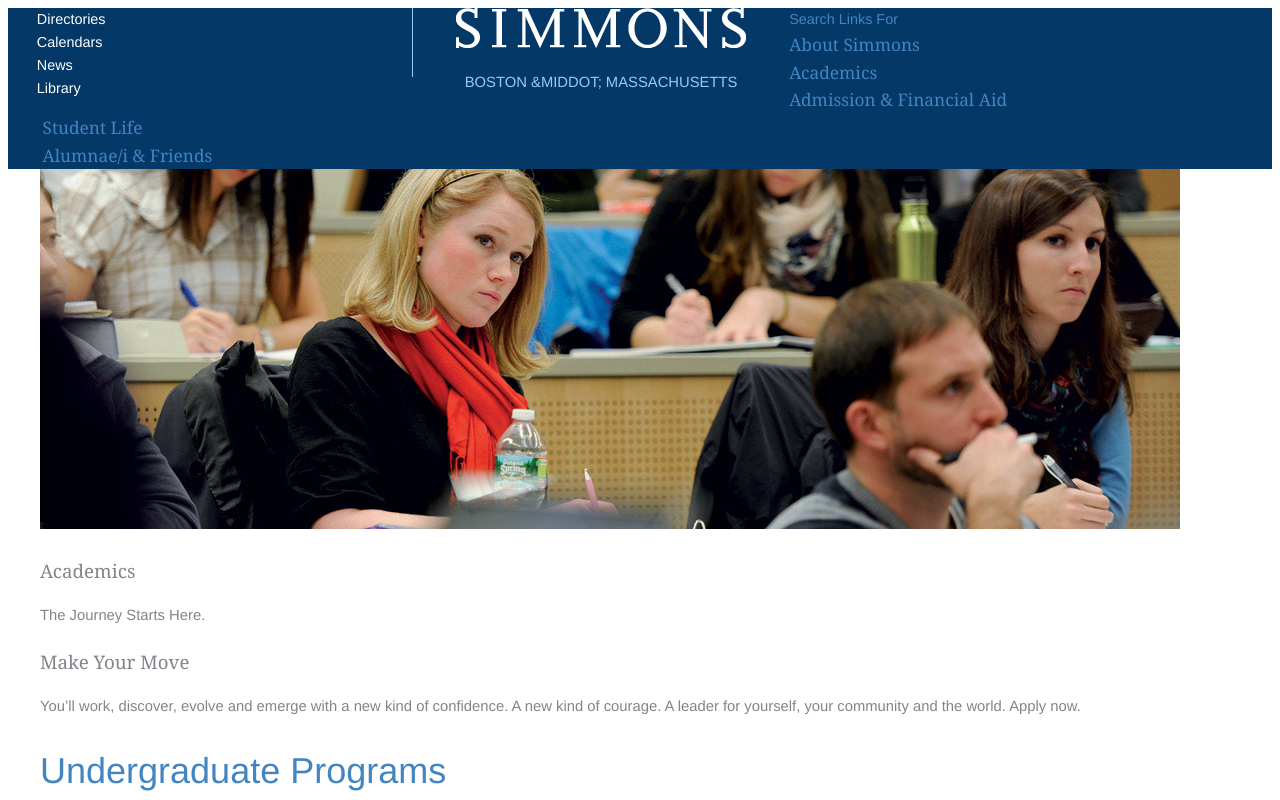
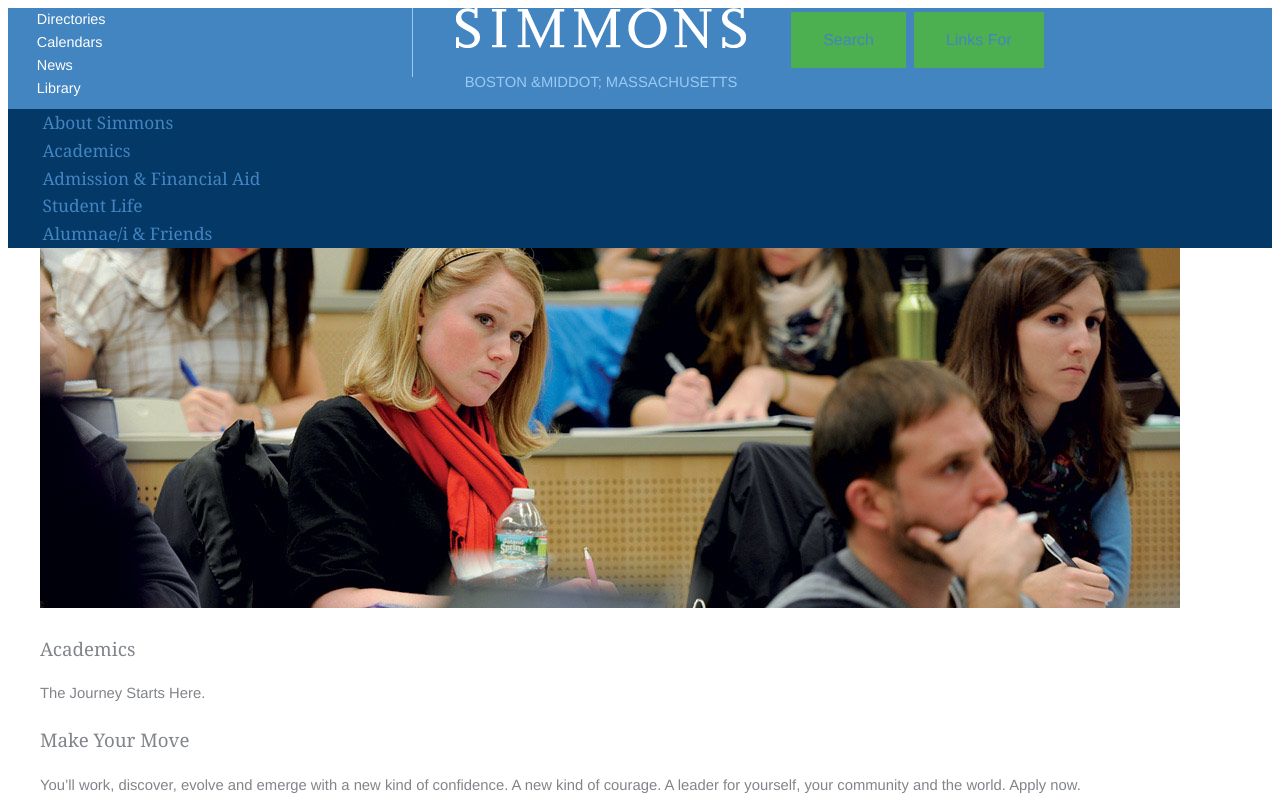
Before and after one commit to 2s101/Simmons, a plain HTML site: page index.html in a window 1280 px wide. Shown: the top 800 px of the page. Drawn offline with Linux system fonts and the light colour scheme.

Commit message:
clearfix hack

```diff
--- a/css/styles.css
+++ b/css/styles.css
@@ -142,3 +142,22 @@ nav ol {
   margin: 0;
   padding: 0;
 }
+
+.clearfix::after {
+	content: "";
+	clear: both;
+	display: table;
+  }
+
+.button {
+	background-color: #4CAF50;
+	border: none;
+	color: white;
+	padding: 15px 32px;
+	text-align: center;
+	text-decoration: none;
+	display: inline-block;
+	font-size: 16px;
+	margin: 4px 2px;
+	cursor: pointer;
+}
```
